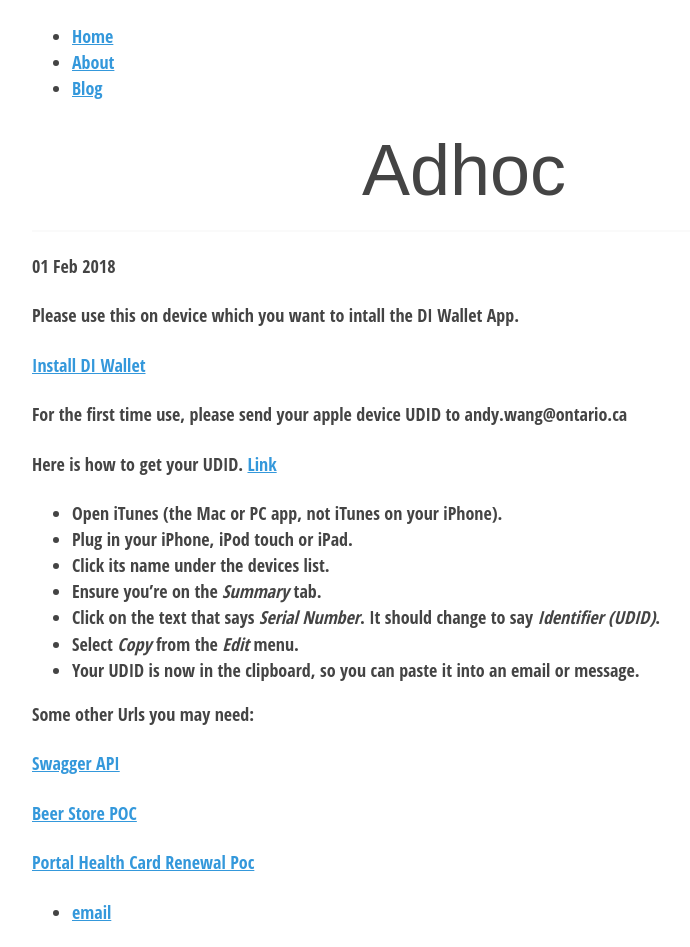
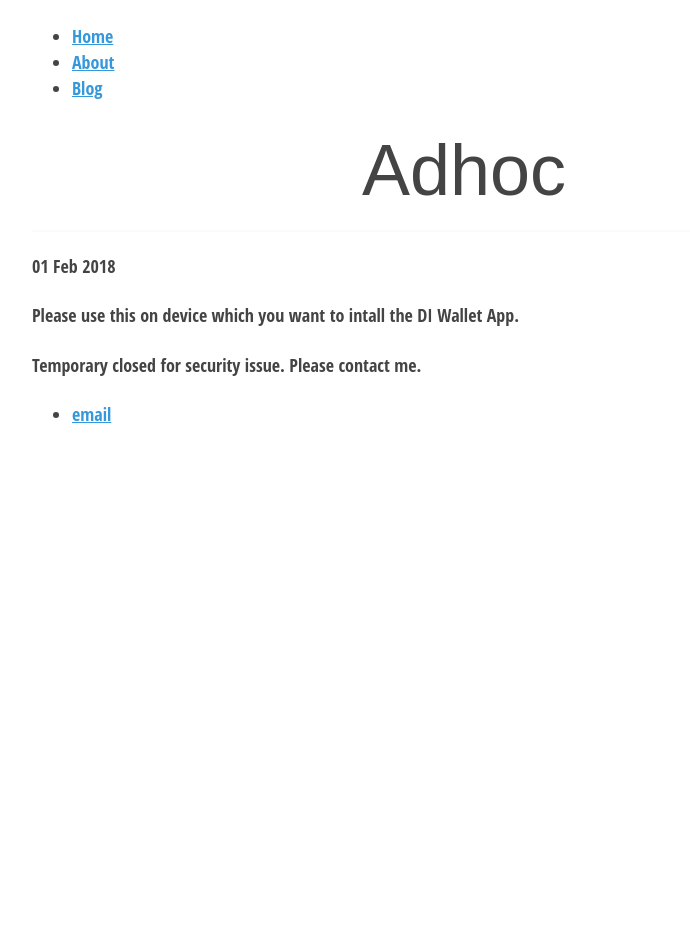
Before and after one commit to andywang1908/andywang1908.github.io, a Jekyll site: the page built from _posts/2018-02-01-adhoc-.md, in a window 1280 px wide. Shown: the whole page, without its empty margins (176-866 px from the left). Built offline with Jekyll 4.4.1, drawn with Linux system fonts in a browser that asks for light colours; our own code applies the rules of GitHub Pages for plain Markdown files; after the commit the page ends 900 px from its top, so only the background shows below that.

Commit message:
Update 2018-02-01-adhoc-.md

```diff
--- a/_posts/2018-02-01-adhoc-.md
+++ b/_posts/2018-02-01-adhoc-.md
@@ -1,5 +1,9 @@
 
 Please use this on device which you want to intall the DI Wallet App.
+
+Temporary closed for security issue. Please contact me.
+
+<!--
 
 <a href='itms-services://?action=download-manifest&url=https://andywang1908.github.io/images/manifest.plist'>Install DI Wallet </a>
 
@@ -24,3 +28,5 @@ Some other Urls you may need:
 <a href='http://ec2-35-183-15-133.ca-central-1.compute.amazonaws.com:8080/examples/3rd-party/beer-store2'>Beer Store POC</a>
 
 <a href='http://ec2-35-183-15-133.ca-central-1.compute.amazonaws.com:8080/examples/3rd-party/portal/'>Portal Health Card Renewal Poc</a>
+
+//-->
```
